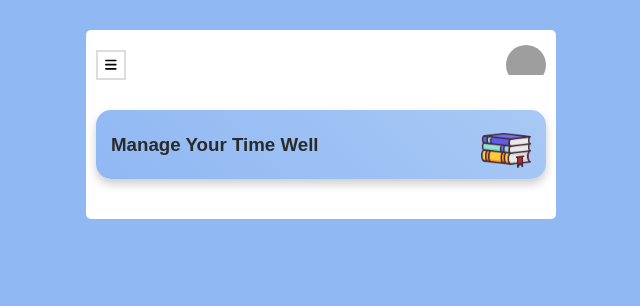
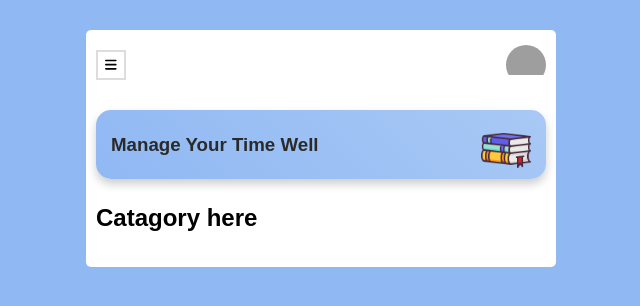
Before and after one commit to shafik720/To-do-app-with-React-Node-Mongodb, a React (Create React App) app: page / in a window 1280 px wide. Shown: the top 306 px of the page, without its empty margins (319-959 px from the left). Built offline with nearby package versions, Linux system fonts and the light colour scheme; grey boxes are pictures that could not be loaded.

Commit message:
working on catagory

```diff
--- a/src/App.js
+++ b/src/App.js
@@ -2,12 +2,14 @@ import logo from './logo.svg';
 import './App.css';
 import Header from './Components/Header/Header';
 import Banner from './Components/Banner/Banner';
+import Catagories from './Components/Catagories/Catagories';
 
 function App() {
   return (
     <div className="main-div">
       <Header></Header>
       <Banner></Banner>
+      <Catagories></Catagories>
     </div>
   );
 }
--- /dev/null
+++ b/src/Components/Catagories/Catagories.js
@@ -0,0 +1,11 @@
+import React from 'react';
+
+const Catagories = () => {
+    return (
+        <div>
+            <h2>Catagory here</h2>
+        </div>
+    );
+};
+
+export default Catagories;
```
Also changed, not shown: src/Components/Catagories/Catagories.css (added).
